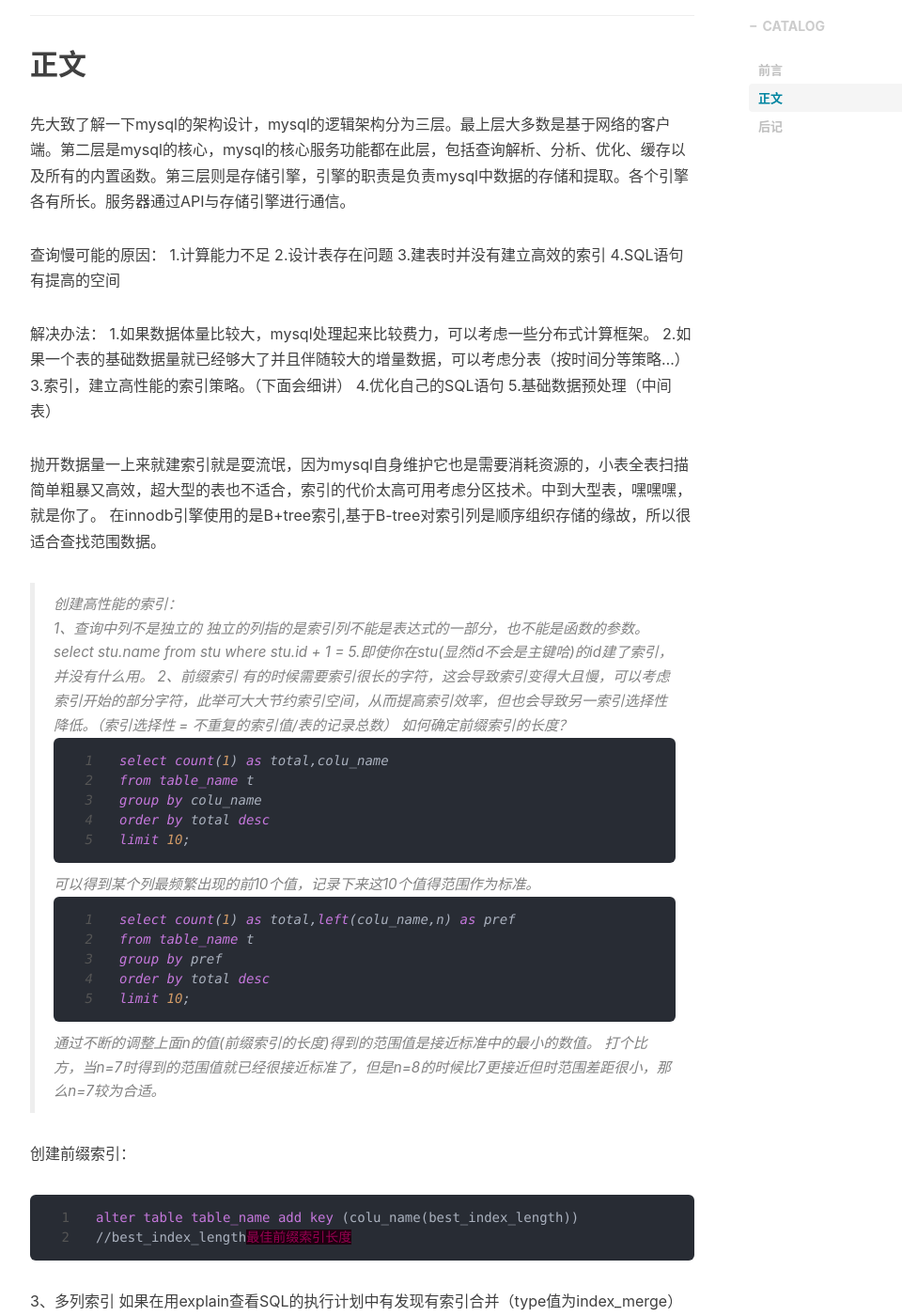
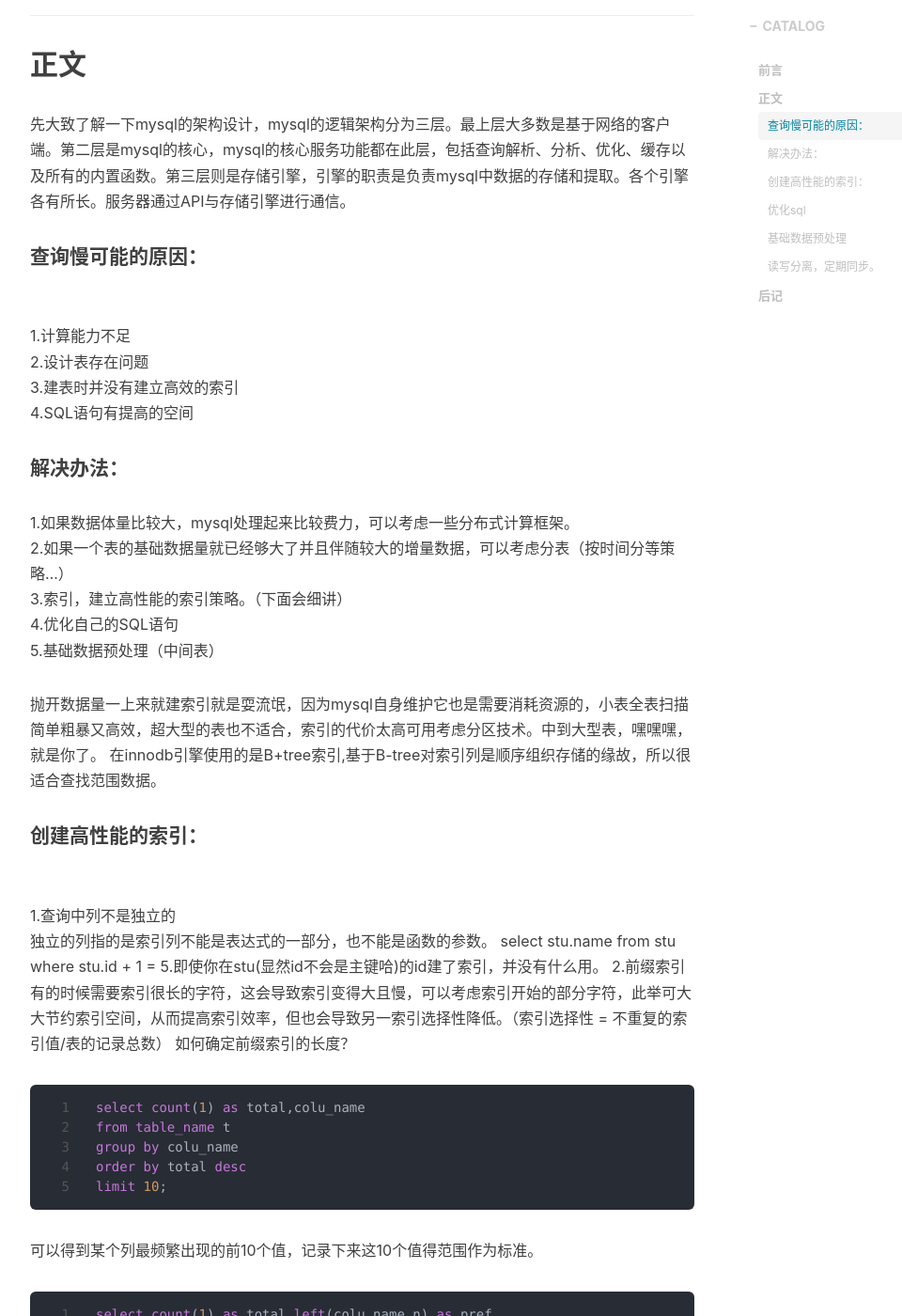
Before and after one commit to WantUzZ/wantuBlog, a Jekyll site: the page built from _posts/2018-10-13-myql.markdown, in a window 1280 px wide and 1400 px high, scrolled down 816 px. Shown: the whole window at 94% size, without its empty margins (233-1193 px from the left). Built offline with Jekyll 4.4.1, drawn with Linux system fonts in a browser that asks for light colours; nearby versions of some CDN libraries; comment, search, counter and statistics services are not loaded; some of the changed text lies outside the part shown.

Commit message:
样式调整2

````diff
--- a/_posts/2018-10-13-myql.markdown
+++ b/_posts/2018-10-13-myql.markdown
@@ -24,27 +24,28 @@ tags:
 ## 正文
 先大致了解一下mysql的架构设计，mysql的逻辑架构分为三层。最上层大多数是基于网络的客户端。第二层是mysql的核心，mysql的核心服务功能都在此层，包括查询解析、分析、优化、缓存以及所有的内置函数。第三层则是存储引擎，引擎的职责是负责mysql中数据的存储和提取。各个引擎各有所长。服务器通过API与存储引擎进行通信。
 
-查询慢可能的原因：
-1.计算能力不足
-2.设计表存在问题
-3.建表时并没有建立高效的索引
-4.SQL语句有提高的空间
+#### 查询慢可能的原因：
+<br>
+1.计算能力不足<br>
+2.设计表存在问题<br>
+3.建表时并没有建立高效的索引<br>
+4.SQL语句有提高的空间<br>
 
-解决办法：
-1.如果数据体量比较大，mysql处理起来比较费力，可以考虑一些分布式计算框架。
-2.如果一个表的基础数据量就已经够大了并且伴随较大的增量数据，可以考虑分表（按时间分等策略...）
-3.索引，建立高性能的索引策略。（下面会细讲）
-4.优化自己的SQL语句
-5.基础数据预处理（中间表）
+#### 解决办法：<br>
+1.如果数据体量比较大，mysql处理起来比较费力，可以考虑一些分布式计算框架。<br>
+2.如果一个表的基础数据量就已经够大了并且伴随较大的增量数据，可以考虑分表（按时间分等策略...）<br>
+3.索引，建立高性能的索引策略。（下面会细讲）<br>
+4.优化自己的SQL语句<br>
+5.基础数据预处理（中间表）<br>
 
   抛开数据量一上来就建索引就是耍流氓，因为mysql自身维护它也是需要消耗资源的，小表全表扫描简单粗暴又高效，超大型的表也不适合，索引的代价太高可用考虑分区技术。中到大型表，嘿嘿嘿，就是你了。
 在innodb引擎使用的是B+tree索引,基于B-tree对索引列是顺序组织存储的缘故，所以很适合查找范围数据。
->创建高性能的索引：
+#### 创建高性能的索引：
 <br>
-1、查询中列不是独立的
+   1.查询中列不是独立的<br>
 独立的列指的是索引列不能是表达式的一部分，也不能是函数的参数。
 select stu.name from stu where stu.id + 1 = 5.即使你在stu(显然id不会是主键哈)的id建了索引，并没有什么用。
-2、前缀索引
+   2.前缀索引<br>
 有的时候需要索引很长的字符，这会导致索引变得大且慢，可以考虑索引开始的部分字符，此举可大大节约索引空间，从而提高索引效率，但也会导致另一索引选择性降低。（索引选择性 = 不重复的索引值/表的记录总数）
 如何确定前缀索引的长度？
 ```sql
@@ -71,20 +72,21 @@ alter table table_name add key (colu_name(best_index_length))
 //best_index_length最佳前缀索引长度
 ```
 
-3、多列索引
+   3.多列索引<br>
 如果在用explain查看SQL的执行计划中有发现有索引合并（type值为index_merge）的时候应该好好检查一下查询和表的结构。
 
 a、当表中的多个单独的索引列做相交操作时(通常有多个AND条件)，通常需要一个包含所有相关列的所列索引而不是多个独立的单列索引。
 
-4、选择合适的索引顺序
+   4.选择合适的索引顺序<br>
 通常做法：将选择性高的列放到索引最前列
 
-5、聚簇索引
+   5.聚簇索引<br>
 
-6、删除未使用的索引和冗余的索引，这些索引是累赘，可以通过一些工具帮忙定位后删除。
+   6.删除未使用的索引和冗余的索引<br>
+   这些索引是累赘，可以通过一些工具帮忙定位后删除。
 
 
->优化sql
+#### 优化sql
 <br>
 ```sql
 select t.id,max(s.score) as 'this_is_my_best_student_score'
@@ -94,21 +96,21 @@ group by t.id
 having t.name like '%王%'
 order by t.id desc
 ```
-首先得知道整个SQL的执行顺序：
-from -> where -> group by ->having ->select -> order by -> limit
-from过程中如果使用的是自然连接那么会导致产生一张笛卡尔积的虚拟表，这样做是很蠢的。推荐使用外连接(会减少虚拟表的数据量)。
-where 对虚拟表中的数据进行过滤，能放在这里的过滤别放having中进行过滤
-group by
-having 主要就是聚合函数结果进行过滤
-select 只要自己要的数据！不需要的字段一个不要。
-order by
-limit
+首先得知道整个SQL的执行顺序：<br>
+from -> where -> group by ->having ->select -> order by -> limit<br>
+from过程中如果使用的是自然连接那么会导致产生一张笛卡尔积的虚拟表，这样做是很蠢的。推荐使用外连接(会减少虚拟表的数据量)。<br>
+where 对虚拟表中的数据进行过滤，能放在这里的过滤别放having中进行过滤<br>
+group by<br>
+having 主要就是聚合函数结果进行过滤<br>
+select 只要自己要的数据！不需要的字段一个不要。<br>
+order by <br>
+limit <br>
 
->基础数据预处理
+#### 基础数据预处理
 <br>
 针对业务上的一些统计数据，可以将数据按日统计好在放入一张中间表中，之后将相关的定时任务脚本部署好，每日进行统计数据的增量更新。此举会明显加快系统的相应时间。增量更新与全量更新相结合更能保证数据的可靠性。
 
->读写分离，定期同步。
+#### 读写分离，定期同步。
 <br>
 主库写从库读，定期同步数据。
 
````
